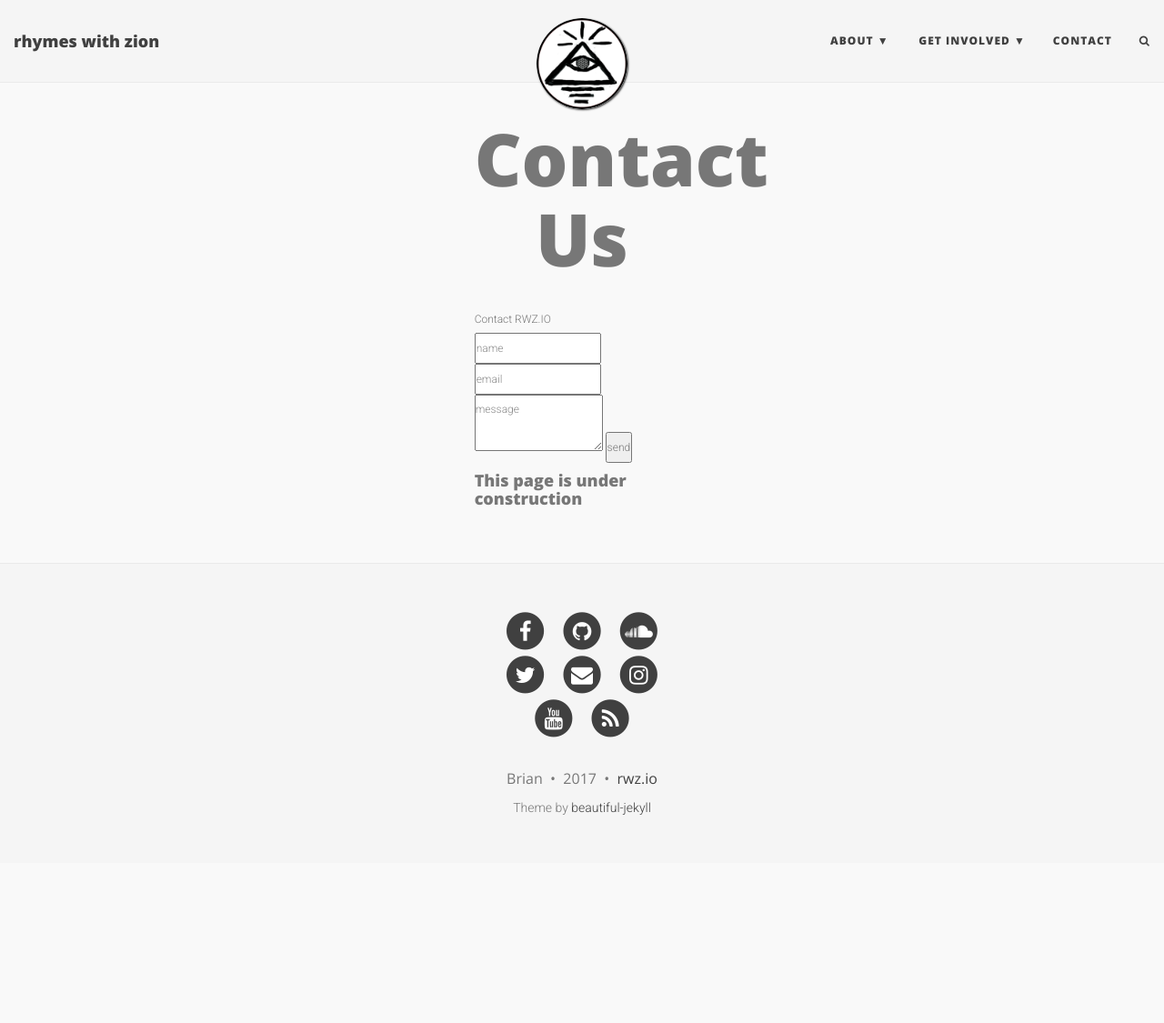
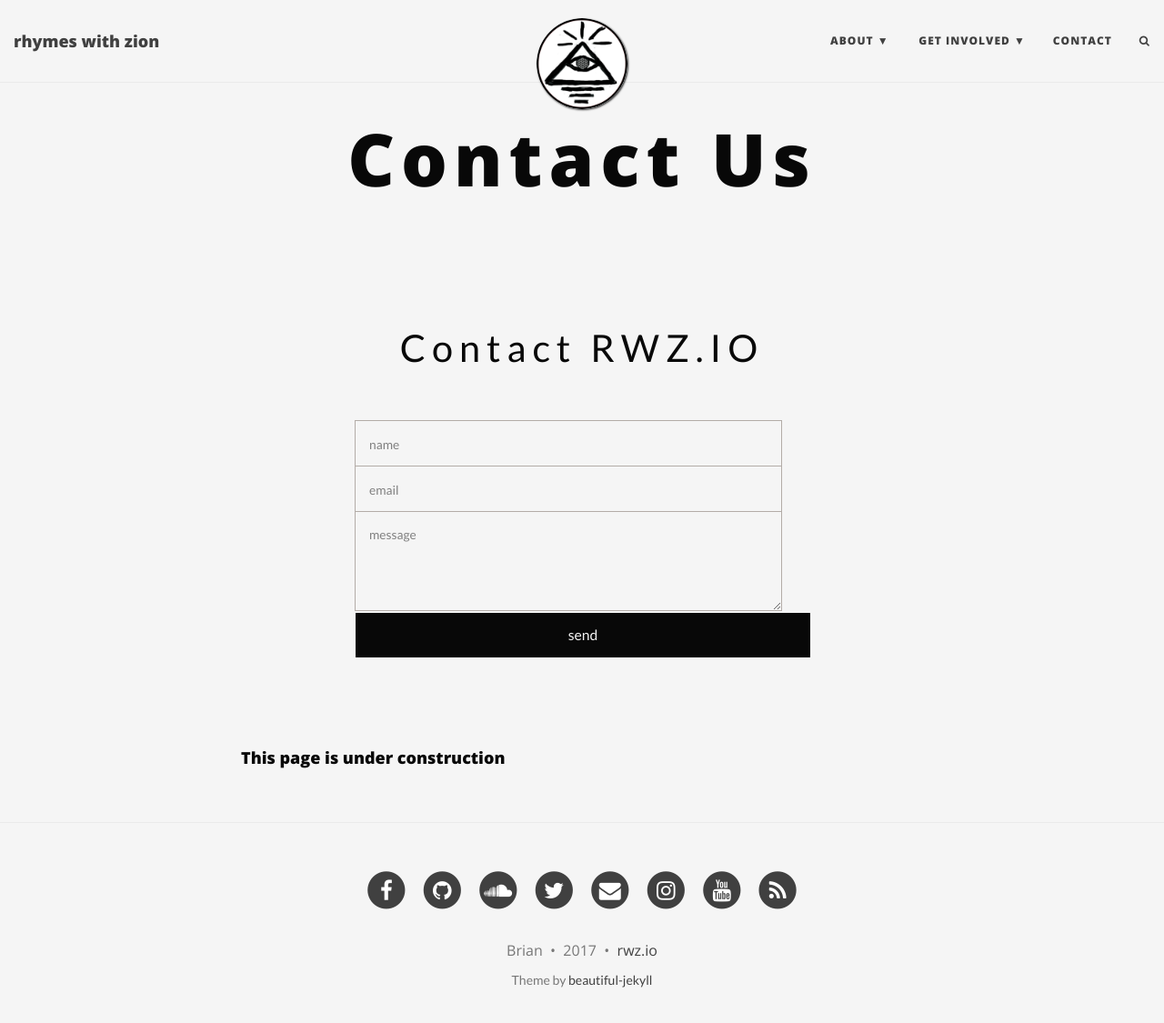
Before and after one commit to rhymeswithzion/rwz-test, a Jekyll site: the page built from contact.md, in a window 1280 px wide and 1138 px high. Shown: the top 1125 px of the window at 91% size. Built offline with Jekyll 4.4.1, drawn with Linux system fonts in a browser that asks for light colours; some web fonts are replaced; comment, search, counter and statistics services are not loaded.

Commit message:
Create contact.css

```diff
--- a/css/contact.css
+++ b/css/contact.css
@@ -1,145 +1,170 @@
-@import url(https://fonts.googleapis.com/css?family=Roboto:400,300,600,400italic);
-* {
-  margin: 0;
-  padding: 0;
-  box-sizing: border-box;
-  -webkit-box-sizing: border-box;
-  -moz-box-sizing: border-box;
-  -webkit-font-smoothing: antialiased;
-  -moz-font-smoothing: antialiased;
-  -o-font-smoothing: antialiased;
-  font-smoothing: antialiased;
-  text-rendering: optimizeLegibility;
+@import url(https://fonts.googleapis.com/css?family=Lato:100,300,400);
+
+input::-webkit-input-placeholder, textarea::-webkit-input-placeholder {
+  color: #fff;
+  font-size: 0.875em;
+}
+
+input:focus::-webkit-input-placeholder, textarea:focus::-webkit-input-placeholder {
+  color: #808080;
+}
+
+input::-moz-placeholder, textarea::-moz-placeholder {
+  color: #808080;
+  font-size: 0.875em;
+}
+
+input:focus::-moz-placeholder, textarea:focus::-moz-placeholder {
+  color: #808080;
+}
+
+input::placeholder, textarea::placeholder {
+  color: #808080;
+  font-size: 0.875em;
+}
+
+input:focus::placeholder, textarea::focus:placeholder {
+  color: #080808;
+}
+
+input::-ms-placeholder, textarea::-ms-placeholder {
+  color: #080808;
+  font-size: 0.875em;
+}
+
+input:focus::-ms-placeholder, textarea:focus::-ms-placeholder {
+  color: #080808;
+}
+
+/* on hover placeholder */
+
+input:hover::-webkit-input-placeholder, textarea:hover::-webkit-input-placeholder {
+  color: #f5f5f5;
+  font-size: 0.875em;
+}
+
+input:hover:focus::-webkit-input-placeholder, textarea:hover:focus::-webkit-input-placeholder {
+  color: #f5f5f5;
+}
+
+input:hover::-moz-placeholder, textarea:hover::-moz-placeholder {
+  color: #f5f5f5;
+  font-size: 0.875em;
+}
+
+input:hover:focus::-moz-placeholder, textarea:hover:focus::-moz-placeholder {
+  color: #cbc6c1;
+}
+
+input:hover::placeholder, textarea:hover::placeholder {
+  color: #e2dedb;
+  font-size: 0.875em;
+}
+
+input:hover:focus::placeholder, textarea:hover:focus::placeholder {
+  color: #cbc6c1;
+}
+
+input:hover::placeholder, textarea:hover::placeholder {
+  color: #e2dedb;
+  font-size: 0.875em;
+}
+
+input:hover:focus::-ms-placeholder, textarea:hover::focus:-ms-placeholder {
+  color: #cbc6c1;
 }
 
 body {
-  font-family: "Roboto", Helvetica, Arial, sans-serif;
-  font-weight: 100;
-  font-size: 12px;
-  line-height: 30px;
-  color: #777;
-  background: #f9f9f9;
+  font-family: 'Lato', sans-serif;
+  background: #f5f5f5;
+  color: #080808;
 }
 
-.container {
-  max-width: 400px;
-  width: 100%;
-  margin: 0 auto;
+header {
   position: relative;
+  margin: 100px 0 25px 0;
+  font-size: 2.3em;
+  text-align: center;
+  letter-spacing: 7px;
 }
 
-#contact input[type="text"],
-#contact input[type="email"],
-#contact input[type="tel"],
-#contact input[type="url"],
-#contact textarea,
-#contact button[type="submit"] {
-  font: 400 12px/16px "Roboto", Helvetica, Arial, sans-serif;
+#form {
+  position: relative;
+  width: 500px;
+  margin: 50px auto 100px auto;
 }
 
-#contact {
-  background: #FFFFFF;
-  padding: 25px;
-  margin: 150px 0;
-  box-shadow: 0 0 20px 0 rgba(0, 0, 0, 0.2), 0 5px 5px 0 rgba(0, 0, 0, 0.24);
+input {
+  font-family: 'Lato', sans-serif;
+  font-size: 0.875em;
+  width: 470px;
+  height: 50px;
+  padding: 0px 15px 0px 15px;
+
+  background: transparent;
+  outline: none;
+  color: #080808;
+
+  border: solid 1px #b3aca7;
+  border-bottom: none;
+
+  transition: all 0.3s ease-in-out;
+  -webkit-transition: all 0.3s ease-in-out;
+  -moz-transition: all 0.3s ease-in-out;
+  -ms-transition: all 0.3s ease-in-out;
 }
 
-#contact h3 {
-  display: block;
-  font-size: 30px;
-  font-weight: 300;
-  margin-bottom: 10px;
+input:hover {
+  background: #080808;
+  color: #f5f5f5;
 }
 
-#contact h4 {
-  margin: 5px 0 15px;
-  display: block;
-  font-size: 13px;
-  font-weight: 400;
+textarea {
+  width: 470px;
+  max-width: 470px;
+  height: 110px;
+  max-height: 110px;
+  padding: 15px;
+
+  background: transparent;
+  outline: none;
+
+  color: #080808;
+  font-family: 'Lato', sans-serif;
+  font-size: 0.875em;
+
+  border: solid 1px #b3aca7;
+
+  transition: all 0.3s ease-in-out;
+  -webkit-transition: all 0.3s ease-in-out;
+  -moz-transition: all 0.3s ease-in-out;
+  -ms-transition: all 0.3s ease-in-out;
 }
 
-fieldset {
-  border: medium none !important;
-  margin: 0 0 10px;
-  min-width: 100%;
-  padding: 0;
-  width: 100%;
+textarea:hover {
+  background: #080808;
+  color: #f5f5f5;
 }
 
-#contact input[type="text"],
-#contact input[type="email"],
-#contact input[type="tel"],
-#contact input[type="url"],
-#contact textarea {
-  width: 100%;
-  border: 1px solid #ccc;
-  background: #FFF;
-  margin: 0 0 5px;
-  padding: 10px;
+#submit {
+  width: 502px;
+
+  padding: 0;
+  margin: -5px 0px 0px 0px;
+
+  font-family: 'Lato', sans-serif;
+  font-size: 0.875em;
+  color: #f4f4f4;
+  background: #080808;
+
+  outline:none;
+  cursor: pointer;
+
+  border: solid 1px #f8f8f8;
+  border-top: none;
 }
 
-#contact input[type="text"]:hover,
-#contact input[type="email"]:hover,
-#contact input[type="tel"]:hover,
-#contact input[type="url"]:hover,
-#contact textarea:hover {
-  -webkit-transition: border-color 0.3s ease-in-out;
-  -moz-transition: border-color 0.3s ease-in-out;
-  transition: border-color 0.3s ease-in-out;
-  border: 1px solid #aaa;
+#submit:hover {
+  color: #000000;
+  background: #f8f8f8
 }
-
-#contact textarea {
-  height: 100px;
-  max-width: 100%;
-  resize: none;
-}
-
-#contact button[type="submit"] {
-  cursor: pointer;
-  width: 100%;
-  border: none;
-  background: #F4F4F4;
-  color: #000000;
-  margin: 0 0 5px;
-  padding: 10px;
-  font-size: 15px;
-}
-
-#contact button[type="submit"]:hover {
-  background: #040404;
-  color: #ffffff;
-  -webkit-transition: background 0.3s ease-in-out;
-  -moz-transition: background 0.3s ease-in-out;
-  transition: background-color 0.3s ease-in-out;
-}
-
-#contact button[type="submit"]:active {
-  box-shadow: inset 0 1px 3px rgba(0, 0, 0, 0.5);
-}
-
-.copyright {
-  text-align: center;
-}
-
-#contact input:focus,
-#contact textarea:focus {
-  outline: 0;
-  border: 1px solid #aaa;
-}
-
-::-webkit-input-placeholder {
-  color: #888;
-}
-
-:-moz-placeholder {
-  color: #888;
-}
-
-::-moz-placeholder {
-  color: #888;
-}
-
-:-ms-input-placeholder {
-  color: #888;
-}
```
